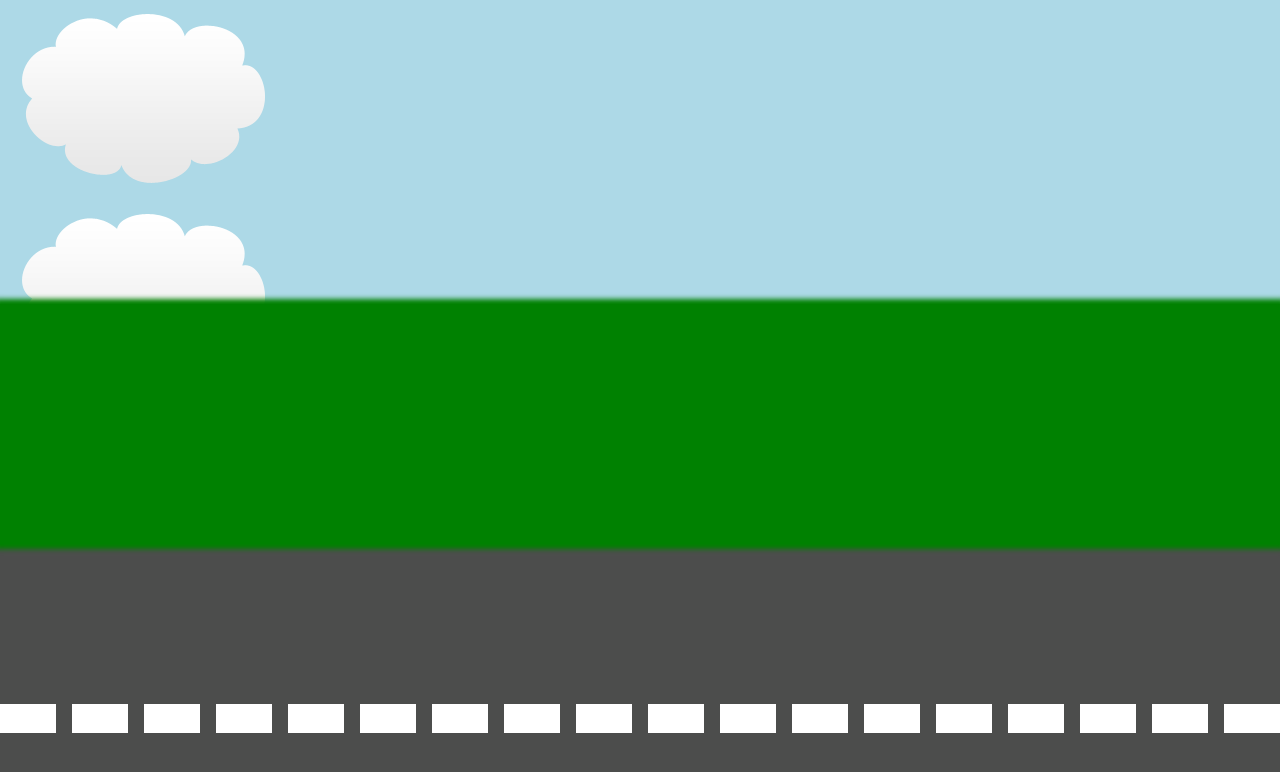
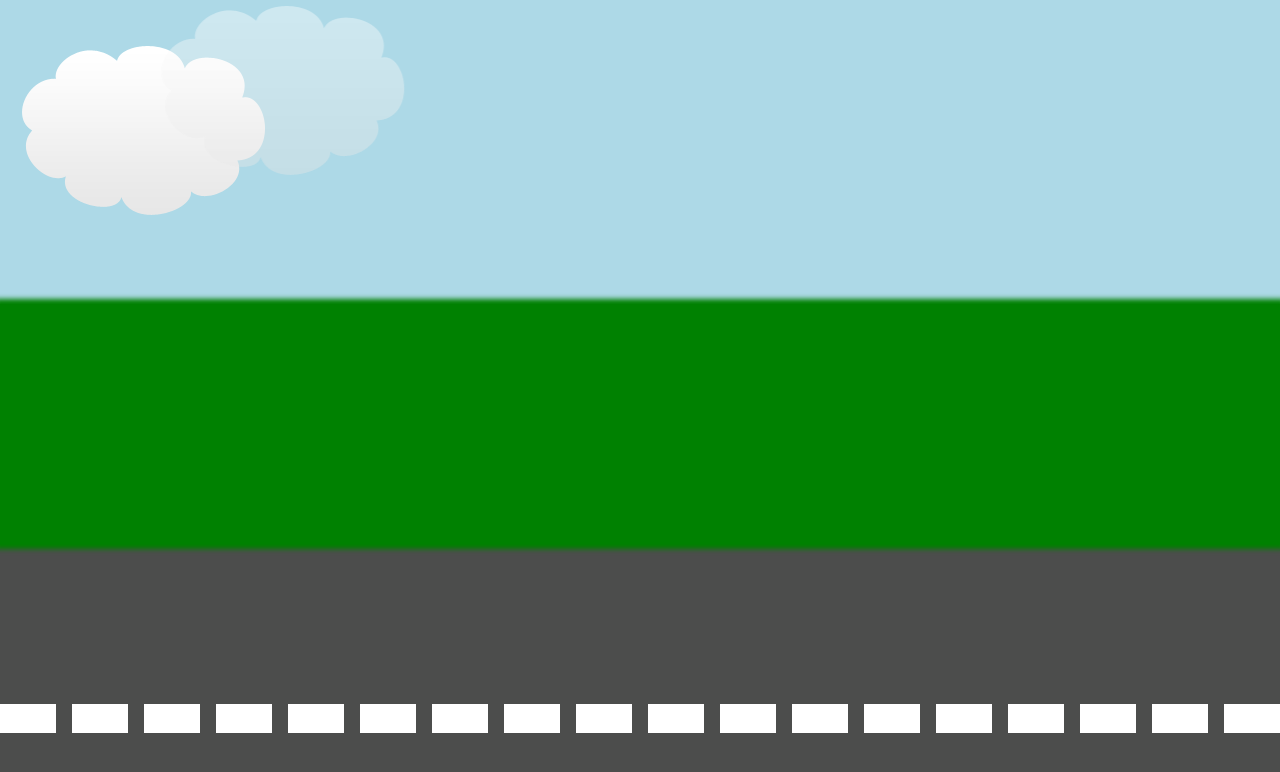
Before and after one commit to RKanna/mario-racing-project, a plain HTML site: page index.html in a window 1280 px wide. Shown: the top 772 px of the page. Drawn offline with Linux system fonts and the light colour scheme.

Commit message:
CSS completed

```diff
--- a/styles/style.css
+++ b/styles/style.css
@@ -101,3 +101,24 @@ body {
     transform: translateX(100rem);
   }
 }
+.moving-cloud {
+  position: absolute;
+  top: 2rem;
+  animation: moveRight 45s linear infinite;
+  overflow: hidden;
+}
+@keyframes decrease-opacity {
+  0% {
+    opacity: 40%;
+  }
+  100% {
+    opacity: 40%;
+  }
+}
+.moving-cloud-two {
+  position: absolute;
+  top: -0.5rem;
+  left: 6rem;
+  animation: moveRight 37s linear infinite, decrease-opacity linear forwards;
+  overflow: hidden;
+}
```
